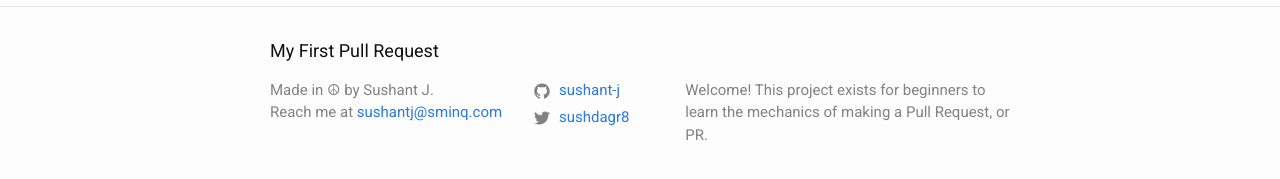
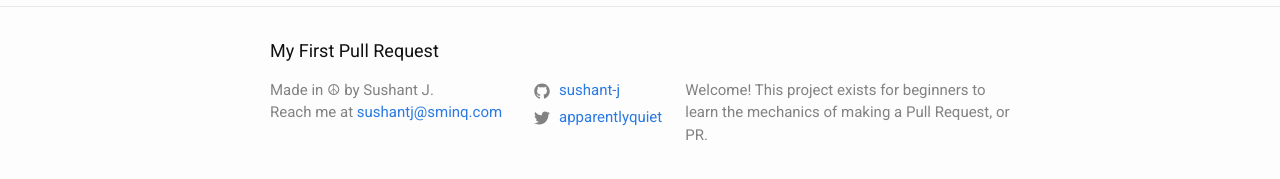
Before and after one commit to sushant-j/my-first-pull-request, a Jekyll site: the page built from index.md, in a window 1280 px wide. Shown: the part 470-649 px from the top of the page. Built offline with Jekyll 4.4.1, drawn with Linux system fonts in a browser that asks for light colours; nearby versions of some CDN libraries.

Commit message:
Change base_url in _config.yml

```diff
--- a/_config.yml
+++ b/_config.yml
@@ -18,8 +18,8 @@
 description: > # this means to ignore newlines until "baseurl:"
   Welcome! This project exists for beginners to learn the mechanics of making a Pull Request, or PR.
 baseurl: "" # the subpath of your site, e.g. /blog
-url: "https://first-pull-request.tk" # the base hostname & protocol for your site, e.g. http://example.com
-twitter_username: sushdagr8
+url: "https://sushant-j.github.io/my-first-pull-request" # the base hostname & protocol for your site, e.g. http://example.com
+twitter_username: apparentlyquiet
 github_username:  sushant-j
 
 # Build settings
```
